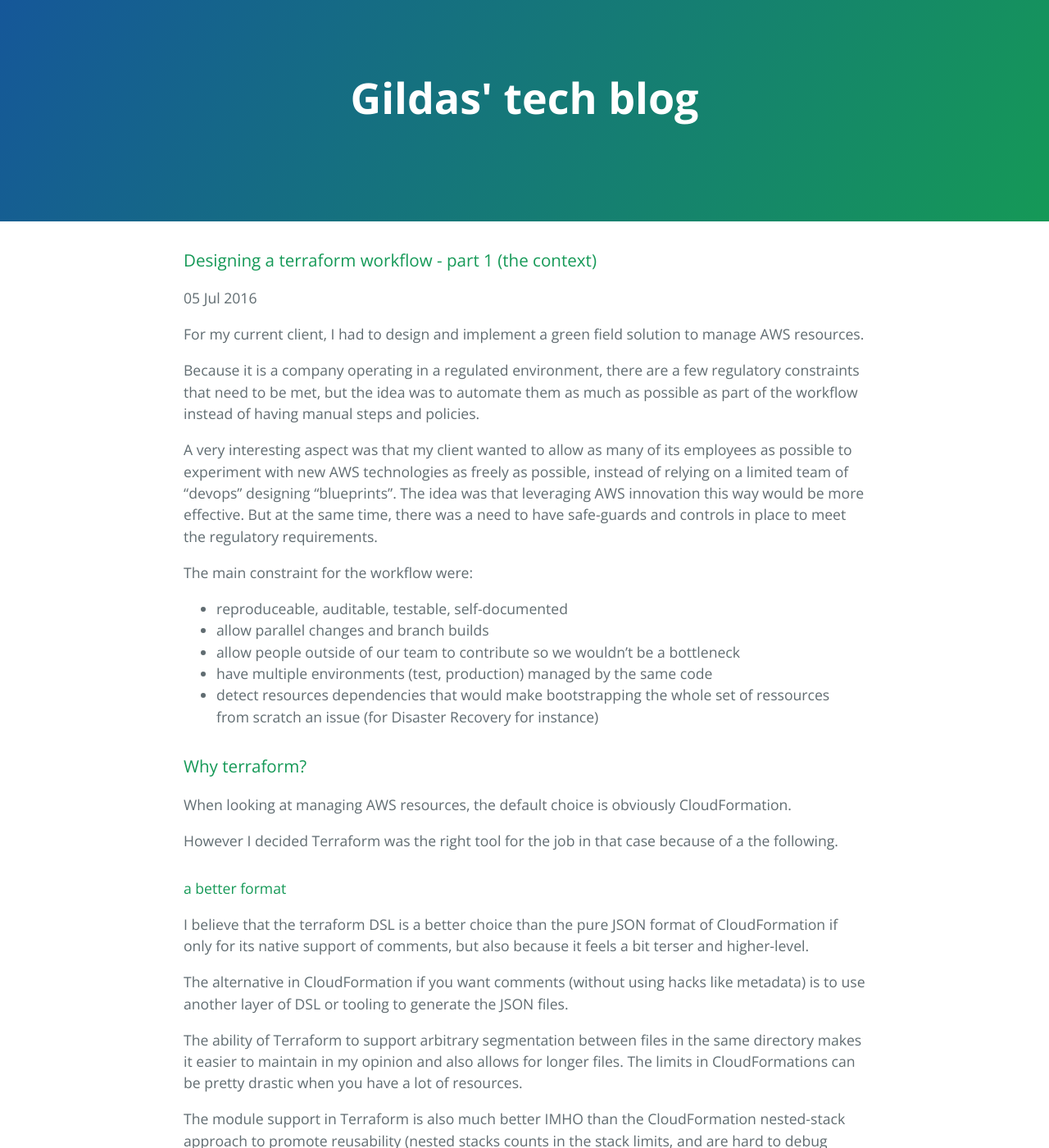
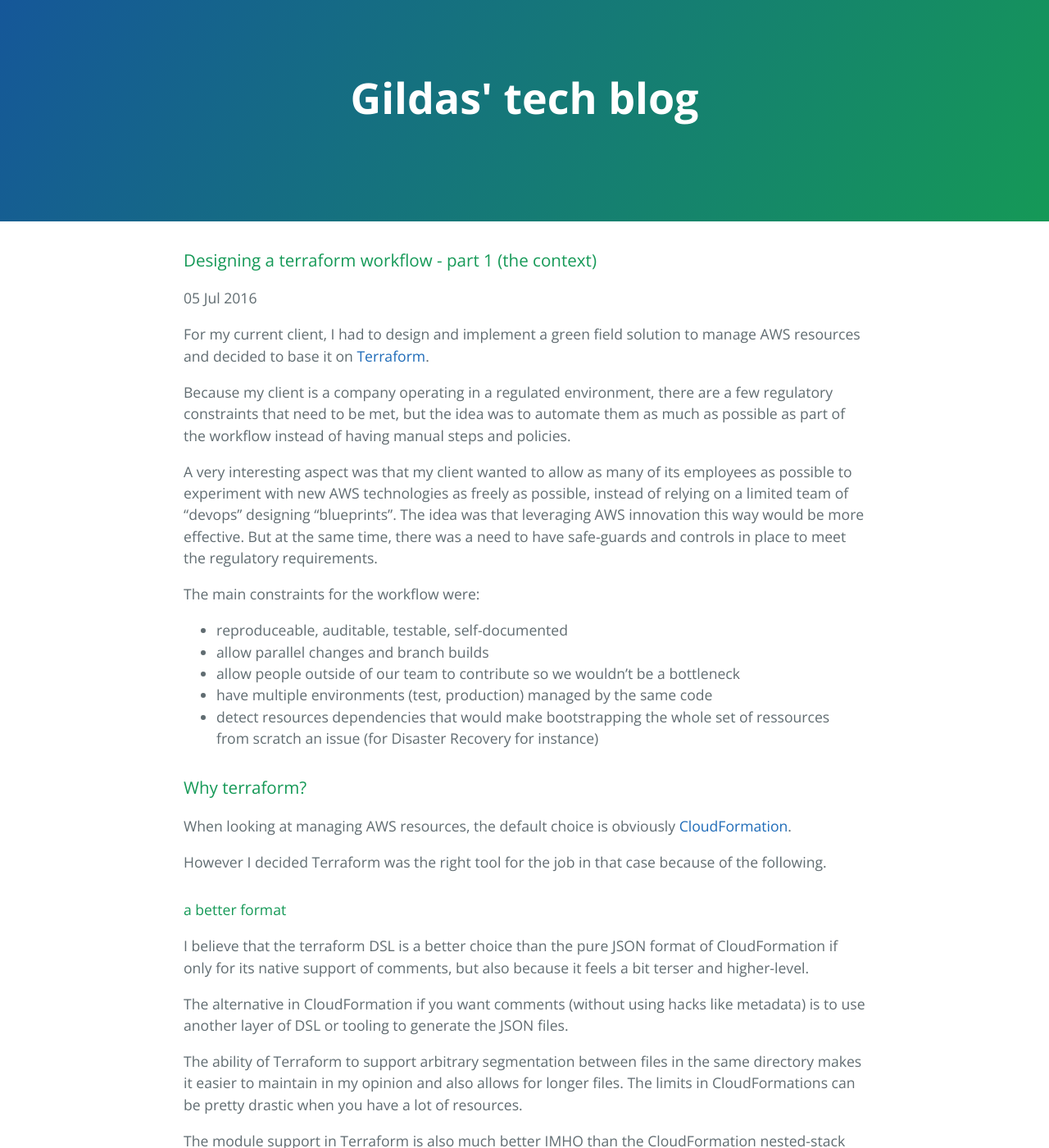
Before and after one commit to endemics/endemics.github.io, a Jekyll site: the page built from _posts/2016-07-05-my-terraform-workflow-part-1.md, in a window 1280 px wide and 1400 px high. Shown: the whole window at 82% size. Built offline with Jekyll 4.4.1, drawn with Linux system fonts in a browser that asks for light colours.

Commit message:
fix typos, add links

```diff
--- a/_posts/2016-07-05-my-terraform-workflow-part-1.md
+++ b/_posts/2016-07-05-my-terraform-workflow-part-1.md
@@ -3,13 +3,13 @@
 title: Designing a terraform workflow - part 1 (the context)
 ---
 
-For my current client, I had to design and implement a green field solution to manage AWS resources.
+For my current client, I had to design and implement a green field solution to manage AWS resources and decided to base it on [Terraform](https://www.terraform.io/).
 
-Because it is a company operating in a regulated environment, there are a few regulatory constraints that need to be met, but the idea was to automate them as much as possible as part of the workflow instead of having manual steps and policies.
+Because my client is a company operating in a regulated environment, there are a few regulatory constraints that need to be met, but the idea was to automate them as much as possible as part of the workflow instead of having manual steps and policies.
 
 A very interesting aspect was that my client wanted to allow as many of its employees as possible to experiment with new AWS technologies as freely as possible, instead of relying on a limited team of "devops" designing "blueprints". The idea was that leveraging AWS innovation this way would be more effective. But at the same time, there was a need to have safe-guards and controls in place to meet the regulatory requirements.
 
-The main constraint for the workflow were:
+The main constraints for the workflow were:
 
 - reproduceable, auditable, testable, self-documented
 - allow parallel changes and branch builds
@@ -19,9 +19,9 @@
 
 ### Why terraform?
 
-When looking at managing AWS resources, the default choice is obviously CloudFormation.
+When looking at managing AWS resources, the default choice is obviously [CloudFormation](https://aws.amazon.com/cloudformation/).
 
-However I decided Terraform was the right tool for the job in that case because of a the following.
+However I decided Terraform was the right tool for the job in that case because of the following.
 
 #### a better format
 
```
